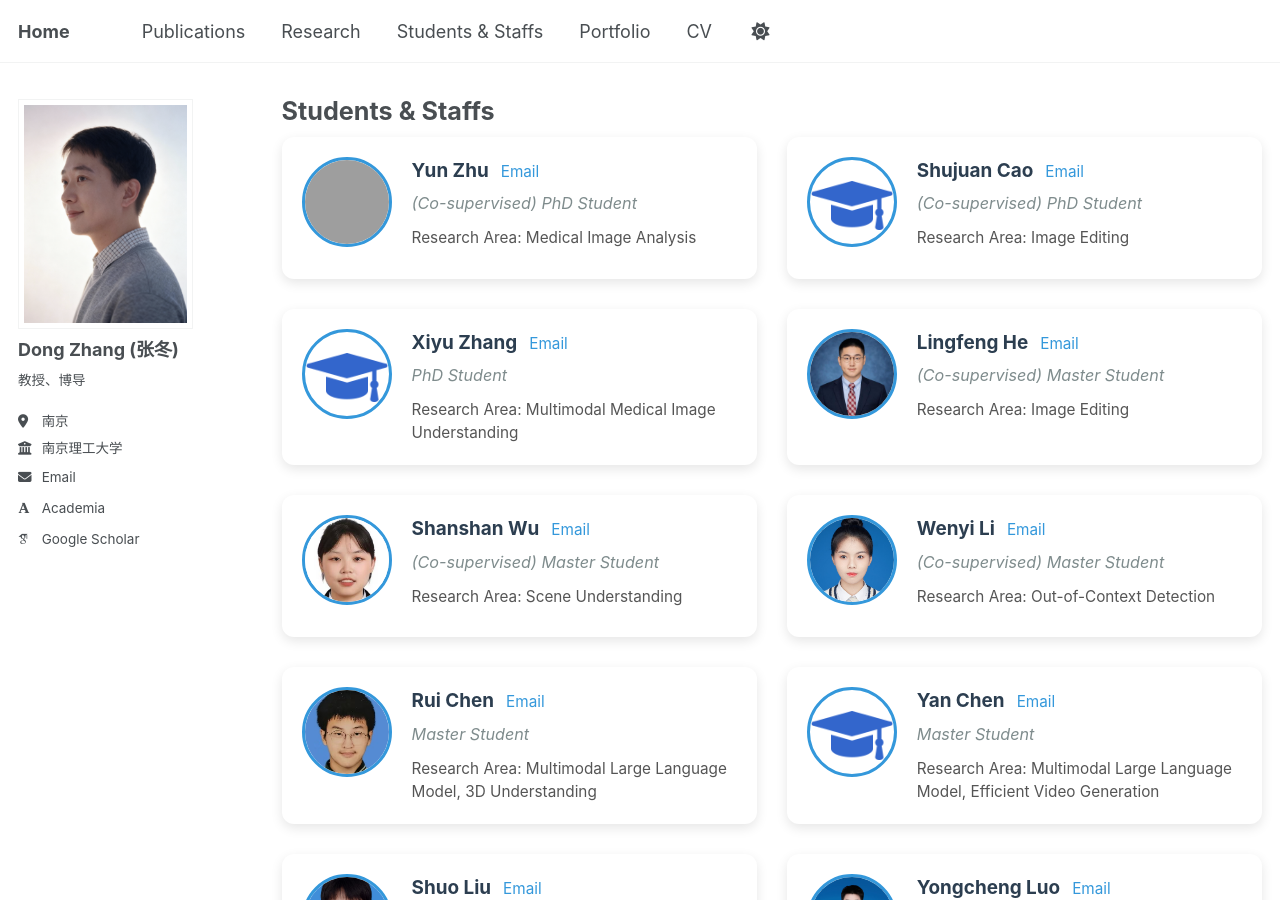
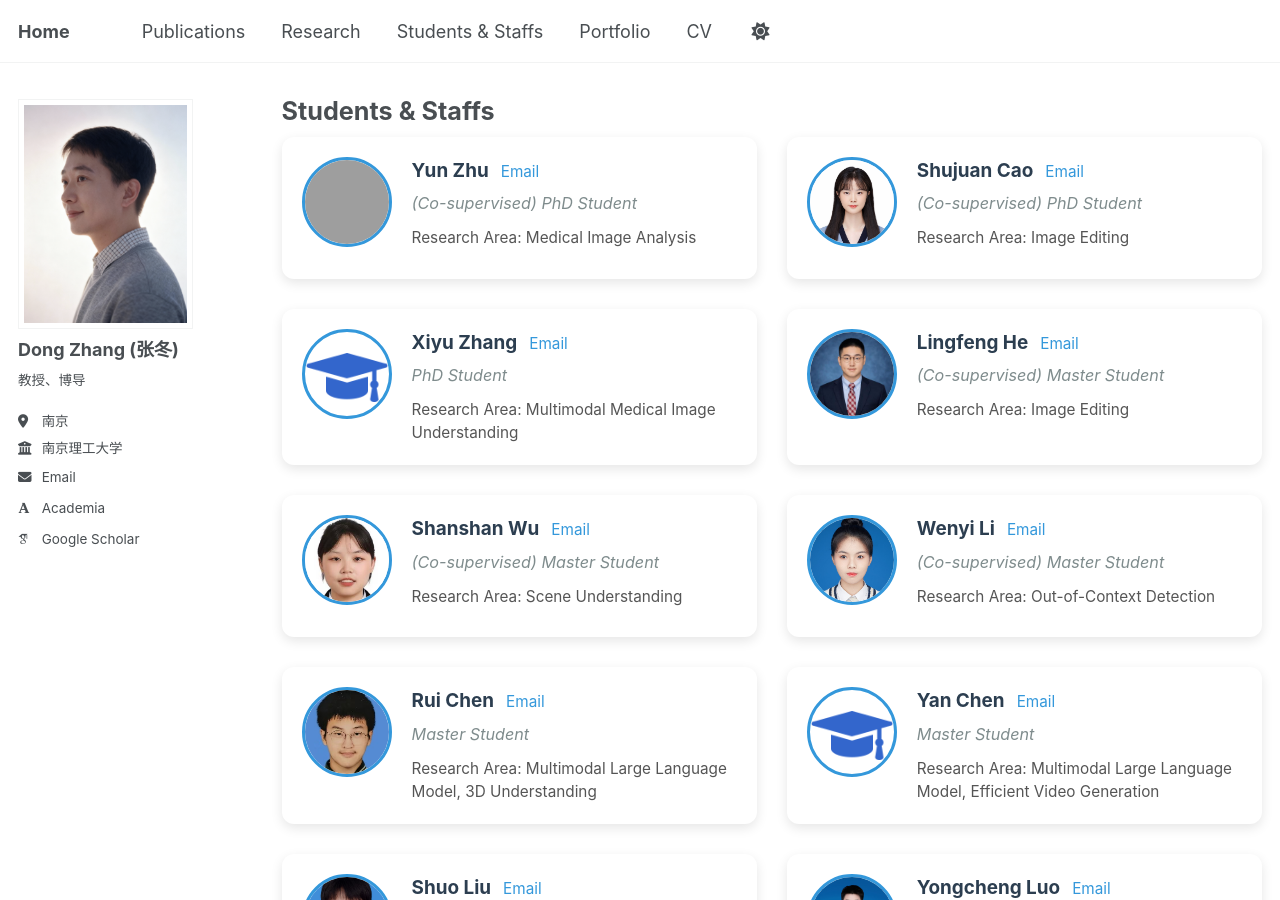
Before and after one commit to dongzhang89/dongzhang89.github.io, a Jekyll site: the page built from _pages/students-staffs.html, in a window 1280 px wide and 900 px high. Built offline with Jekyll 4.4.1, drawn with Linux system fonts in a browser that asks for light colours; some web fonts are replaced; a script that is not in the unit is left out.

Commit message:
Update students-staffs.html

```diff
--- a/_pages/students-staffs.html
+++ b/_pages/students-staffs.html
@@ -204,7 +204,7 @@ author_profile: true
 
   <div class="person-card">
     <div class="person-left">
-      <img src="{{ '/images/students/favicon.png' | prepend: base_path }}" alt="Student Photo" class="person-photo" onerror="this.style.display='none'" />
+      <img src="{{ '/images/students/caoshujuan.jpg' | prepend: base_path }}" alt="Student Photo" class="person-photo" onerror="this.style.display='none'" />
     </div>
     <div class="person-right">
       <div class="person-heading"><div class="person-name">Shujuan Cao</div><div class="person-links"><a href="zhuyunmissy@njust.edu.cn">Email</a></div></div>
```
